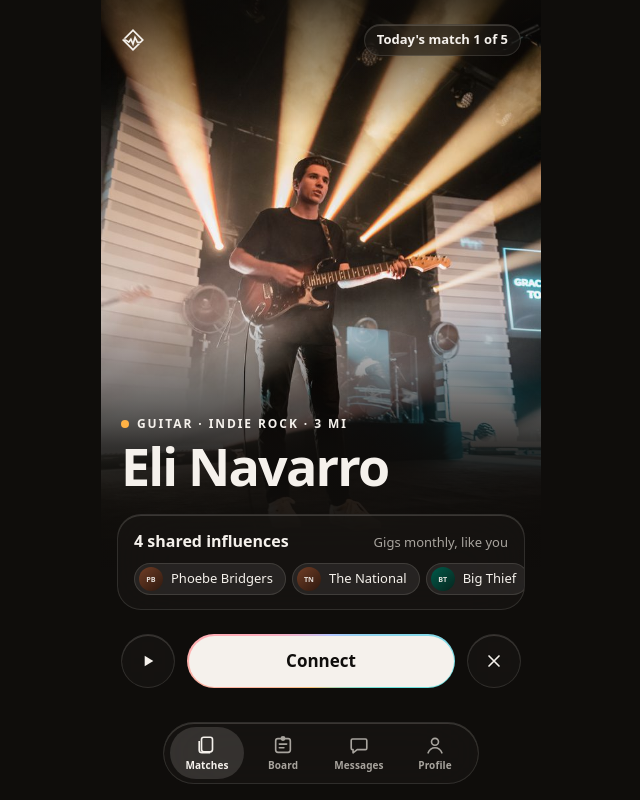
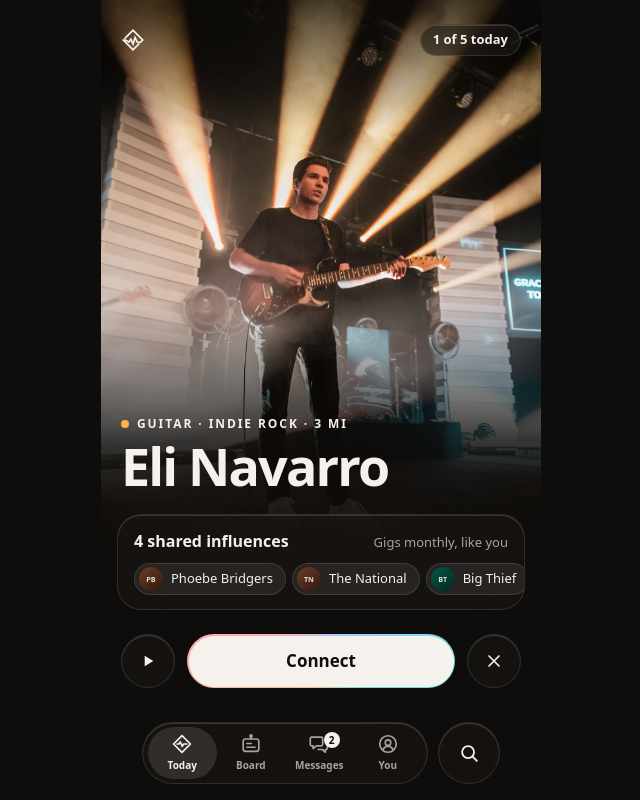
Before and after one commit to whoiseltigre/mixstro, a Next.js app: page /discover in a window 1280 px wide. Shown: the whole page, without its empty margins (319-959 px from the left). Built offline with nearby package versions, Linux system fonts and the light colour scheme.

Commit message:
Tab bar v2 from the design canvas: Today, Board, Messages, You, plus Search
Co-Authored-By: Claude Opus 5.5 <noreply@anthropic.com>
Claude-Session: https://claude.ai/code/session_018SVNRUqypcF29nYBJSmRes

```diff
--- a/src/app/(app)/discover/page.tsx
+++ b/src/app/(app)/discover/page.tsx
@@ -19,7 +19,7 @@ export default function Discover() {
 
       <header className="absolute inset-x-5 top-0 pt-safe mt-2 flex items-center justify-between">
         <LogoMark size={24} />
-        <span className="glass h-8 px-3 rounded-full flex items-center text-[13px] font-semibold">Today&apos;s match 1 of 5</span>
+        <span className="glass h-8 px-3 rounded-full flex items-center text-[13px] font-semibold">1 of 5 today</span>
       </header>
 
       <div className="absolute inset-x-0 bottom-0 pb-[calc(max(env(safe-area-inset-bottom),16px)+96px)] flex flex-col gap-6">
--- /dev/null
+++ b/src/app/(app)/search/page.tsx
@@ -0,0 +1,53 @@
+"use client";
+
+import Image from "next/image";
+import Link from "next/link";
+import { useState } from "react";
+import { BackButton } from "@/components/ui";
+import { MUSICIANS } from "@/lib/mock";
+
+/** Search by name, instrument, genre, neighborhood or influence. Sample data until matching is live. */
+export default function Search() {
+  const [q, setQ] = useState("");
+  const s = q.trim().toLowerCase();
+  const results = s
+    ? MUSICIANS.filter((m) =>
+        [m.name, m.instrument, m.genres, m.neighborhood, ...m.influences.map((a) => a.name)].some((v) => v.toLowerCase().includes(s)),
+      )
+    : MUSICIANS;
+
+  return (
+    <main className="pt-safe px-5 pb-16 flex flex-col gap-5">
+      <div className="mt-2 flex items-center gap-2.5">
+        <BackButton href="/discover" />
+        <label htmlFor="q" className="sr-only">Search musicians</label>
+        <input
+          id="q"
+          autoFocus
+          value={q}
+          onChange={(e) => setQ(e.target.value)}
+          placeholder="Name, instrument or influence"
+          className="flex-1 h-11 rounded-full bg-stage border border-paper/12 px-4 text-[16px] placeholder:text-smoke outline-none focus:border-paper/40"
+        />
+      </div>
+      <ul className="flex flex-col">
+        {results.map((m) => (
+          <li key={m.username}>
+            <Link href={`/m/${m.username}`} className="flex items-center gap-3.5 py-3 border-b border-paper/8">
+              <div className="relative size-14 rounded-full overflow-hidden shrink-0">
+                <Image src={m.photo} alt="" fill sizes="56px" className="object-cover" />
+              </div>
+              <div className="flex-1 min-w-0 flex flex-col gap-0.5">
+                <span className="text-[16px] font-semibold">{m.name}</span>
+                <span className="text-[13px] text-smoke truncate">
+                  {m.instrument} · {m.genres} · {m.neighborhood}
+                </span>
+              </div>
+            </Link>
+          </li>
+        ))}
+        {results.length === 0 && <li className="py-10 text-center text-smoke">No musicians match &ldquo;{q}&rdquo; yet.</li>}
+      </ul>
+    </main>
+  );
+}
--- a/src/components/tab-bar.tsx
+++ b/src/components/tab-bar.tsx
@@ -2,77 +2,112 @@
 
 import Link from "next/link";
 import { usePathname } from "next/navigation";
+import { useEffect, useState } from "react";
 import { cx } from "./ui";
 
 const TABS = [
   {
     href: "/discover",
-    label: "Matches",
-    // Two stacked cards: today's curated matches.
+    label: "Today",
+    // The Mixstro diamond and waveform as a line icon. "Today", not "Matches": no dating language.
     icon: (
       <>
-        <rect x="6" y="3.5" width="12" height="16" rx="2.5" />
-        <path d="M3.5 7.5v10a3 3 0 0 0 3 3h9" />
+        <path d="M12 2.8L21.2 12 12 21.2 2.8 12z" />
+        <path d="M6.6 12h2.1l1.4-2.4 2.2 5 1.5-2.6h3.6" />
       </>
     ),
   },
   {
     href: "/board",
     label: "Board",
-    // A pinned notice: "looking for" posts.
+    // A pinned notice, like the flyer wall at a rehearsal space.
     icon: (
       <>
-        <rect x="4" y="5" width="16" height="15" rx="2.5" />
-        <circle cx="12" cy="5" r="1.8" fill="currentColor" />
-        <path d="M8 11h8M8 15h5" strokeLinecap="round" />
+        <rect x="3.5" y="6.5" width="17" height="13.5" rx="2.5" />
+        <path d="M12 6.5V4" />
+        <circle cx="12" cy="3.2" r="1.2" />
+        <path d="M7.5 11.5h5M7.5 15.5h9" />
       </>
     ),
   },
   {
     href: "/messages",
     label: "Messages",
-    icon: <path d="M5 5.5h14a1.5 1.5 0 0 1 1.5 1.5v8.5a1.5 1.5 0 0 1-1.5 1.5H10l-4.5 3.5V17H5a1.5 1.5 0 0 1-1.5-1.5V7A1.5 1.5 0 0 1 5 5.5z" strokeLinejoin="round" />,
+    icon: (
+      <>
+        <path d="M4 4.5h10.5A1.5 1.5 0 0116 6v6.5a1.5 1.5 0 01-1.5 1.5H9l-3.5 3v-3H4a1.5 1.5 0 01-1.5-1.5V6A1.5 1.5 0 014 4.5z" />
+        <path d="M19 8.5h.5A1.5 1.5 0 0121 10v6.5a1.5 1.5 0 01-1.5 1.5H19v3l-3.5-3H11" />
+      </>
+    ),
   },
   {
     href: "/me",
-    label: "Profile",
+    label: "You",
     icon: (
       <>
-        <circle cx="12" cy="8.5" r="3.8" />
-        <path d="M4.5 20.5c1.4-3.6 4.2-5.5 7.5-5.5s6.1 1.9 7.5 5.5" strokeLinecap="round" />
+        <circle cx="12" cy="12" r="9" />
+        <circle cx="12" cy="10.5" r="3" />
+        <path d="M6.5 18c1.2-2.3 3.2-3.5 5.5-3.5s4.3 1.2 5.5 3.5" />
       </>
     ),
   },
 ];
 
+const UNREAD = 2; // TODO: from the messages query once messaging is live.
+
 export function TabBar() {
   const path = usePathname();
-  // Full-screen moments (profiles, a conversation, a new connection) hide the tab bar.
-  if (/^\/(m|connected)\/|^\/messages\/.+/.test(path)) return null;
+  const [avatar, setAvatar] = useState<string>();
+
+  useEffect(() => {
+    try {
+      setAvatar(JSON.parse(localStorage.getItem("mixstro:onboarding") ?? "{}").avatarUrl);
+    } catch {}
+  }, []);
+
+  // Full-screen moments (profiles, a conversation, a new connection, search) hide the tab bar.
+  if (/^\/(m|connected)\/|^\/messages\/.+|^\/search/.test(path)) return null;
+
   return (
-    <nav
-      aria-label="Main"
-      className="fixed z-20 left-1/2 -translate-x-1/2 bottom-[max(env(safe-area-inset-bottom),16px)] glass h-[62px] rounded-[31px] flex items-center gap-0.5 px-1.5"
-    >
+    <div className="fixed z-20 left-1/2 -translate-x-1/2 bottom-[max(env(safe-area-inset-bottom),16px)] flex gap-2.5">
+      <nav aria-label="Main" className="glass w-[286px] h-[62px] rounded-[31px] flex items-center px-[5px]">
         {TABS.map((t) => {
           const active = path === t.href || path.startsWith(t.href + "/");
+          const showPhoto = t.href === "/me" && avatar;
           return (
             <Link
               key={t.href}
               href={t.href}
               aria-current={active ? "page" : undefined}
               className={cx(
-              "w-[74px] h-[52px] rounded-[26px] flex flex-col items-center justify-center gap-0.5 transition",
-              active ? "bg-paper/14 text-paper" : "text-smoke",
+                "relative flex-1 h-[52px] rounded-[26px] flex flex-col items-center justify-center gap-[3px] text-[10px] font-semibold transition",
+                active ? "bg-paper/12 text-paper" : "text-smoke",
               )}
             >
-            <svg width="22" height="22" viewBox="0 0 24 24" fill="none" stroke="currentColor" strokeWidth="1.8" aria-hidden="true">
+              {t.href === "/messages" && UNREAD > 0 && (
+                <span aria-label={`${UNREAD} unread`} className="absolute top-[5px] right-[14px] min-w-4 h-4 px-1 rounded-full bg-paper text-ink text-[10px] font-bold flex items-center justify-center">
+                  {UNREAD}
+                </span>
+              )}
+              {showPhoto ? (
+                // eslint-disable-next-line @next/next/no-img-element
+                <img src={avatar} alt="" className={cx("size-[23px] rounded-full object-cover border-[1.5px]", active ? "border-paper" : "border-smoke/60")} />
+              ) : (
+                <svg width="22" height="22" viewBox="0 0 24 24" fill="none" stroke="currentColor" strokeWidth="1.8" strokeLinejoin="round" strokeLinecap="round" aria-hidden="true">
                   {t.icon}
                 </svg>
-            <span className="text-[10px] font-semibold tracking-[0.01em]">{t.label}</span>
+              )}
+              {t.label}
             </Link>
           );
         })}
       </nav>
+      <Link href="/search" aria-label="Search" className="glass size-[62px] rounded-full flex items-center justify-center text-paper">
+        <svg width="22" height="22" viewBox="0 0 24 24" fill="none" stroke="currentColor" strokeWidth="2" strokeLinecap="round" aria-hidden="true">
+          <circle cx="11" cy="11" r="6.5" />
+          <path d="M16 16l4.5 4.5" />
+        </svg>
+      </Link>
+    </div>
   );
 }
```
Lines whose indentation alone changed are shown as unchanged.
